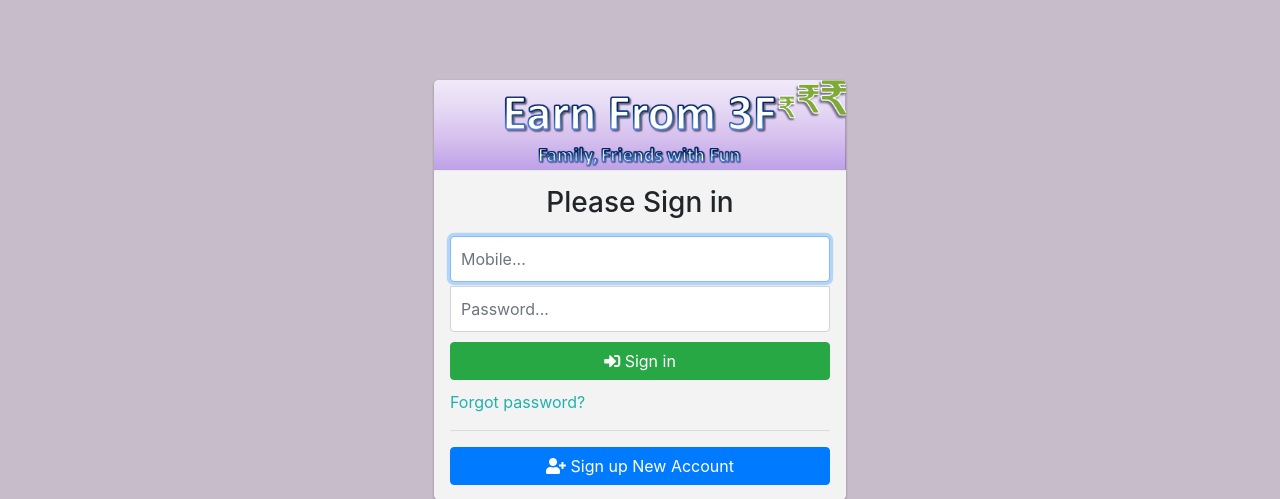
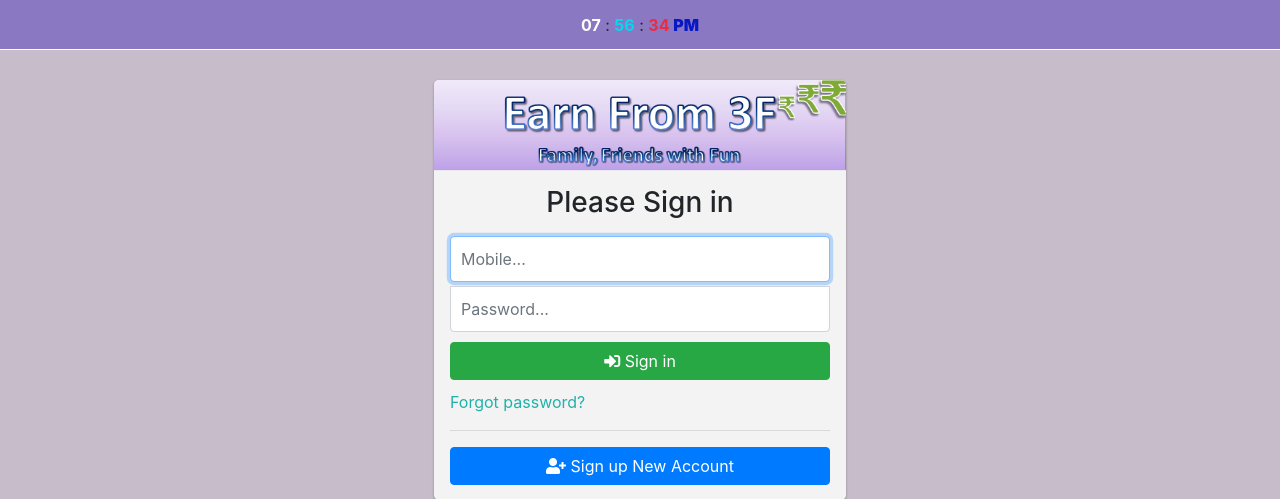
Before and after one commit to Ashish-Kumar-Mandal/ef3f, a Django app: page / in a window 1280 px wide. Shown: the top 499 px of the page. Run offline with Django 3.2, Linux system fonts and the light colour scheme; some libraries are stand-ins or nearby versions.

Commit message:
add time

```diff
--- a/static/css/login.css
+++ b/static/css/login.css
@@ -79,6 +79,17 @@ body{
     margin: 0 auto;
 }
 
+#time{
+    top: 0px;
+    position: fixed;
+    width: 100%;
+    background-color: rgba(78, 53, 187, 0.5);
+    border-bottom: 1px solid white;
+    height: 50px;
+    line-height: 50px;
+    text-align: center;
+}
+
 /* Mobile */
 @media screen and (max-width:500px){
     #logreg-forms{
@@ -98,6 +109,10 @@ body{
         height: 56px;
 
     }
+    #time{
+        height: 30px;
+        line-height: 30px;
+    }
 }
 .opacity{
     background-color: rgba(15, 15, 15, 0.8);
--- a/templates/home/base.html
+++ b/templates/home/base.html
@@ -14,6 +14,7 @@
     {% block css %} {% endblock css %}
 </head>
 <body>
+<div id="time"></div>
     <div class="container opacity flex-row">
       {% for message in messages %}
         <div class="alert alert-{{ message.tags }} my-1 alert-dismissible fade show" role="alert">
@@ -66,5 +67,23 @@
     };
 
     </script>
+    <script type="text/javascript">
+
+		setInterval(function(){
+			var hr,min,sec, amPM;
+			var time = new Date();
+
+			var h = time.getHours();
+			var m = time.getMinutes();
+			var s = time.getSeconds();
+			if(h>=12){hr = h%12;amPM = 'PM'}else{hr = h;amPM = 'AM'}
+			if(hr<10){hr = '0'+hr}
+			if(m<10){m = '0'+m}
+			if(s<10){s = '0'+s}
+
+			document.getElementById("time").innerHTML ="<b style='color:#fff;'>"+hr+"</b> : <b style='color:#02d8f0;'>"+m+"</b> : <b style='color:#f02940;'>"+s+" <b style='color:#0818c4;'> "+amPM+"</b>";
+		}, 500);
+
+	</script>
 </body>
 </html>
```
Also changed, not shown: templates/client/base.html (+21 -1 lines), db.sqlite3, templates/home/index.html (line endings or trailing spaces).
